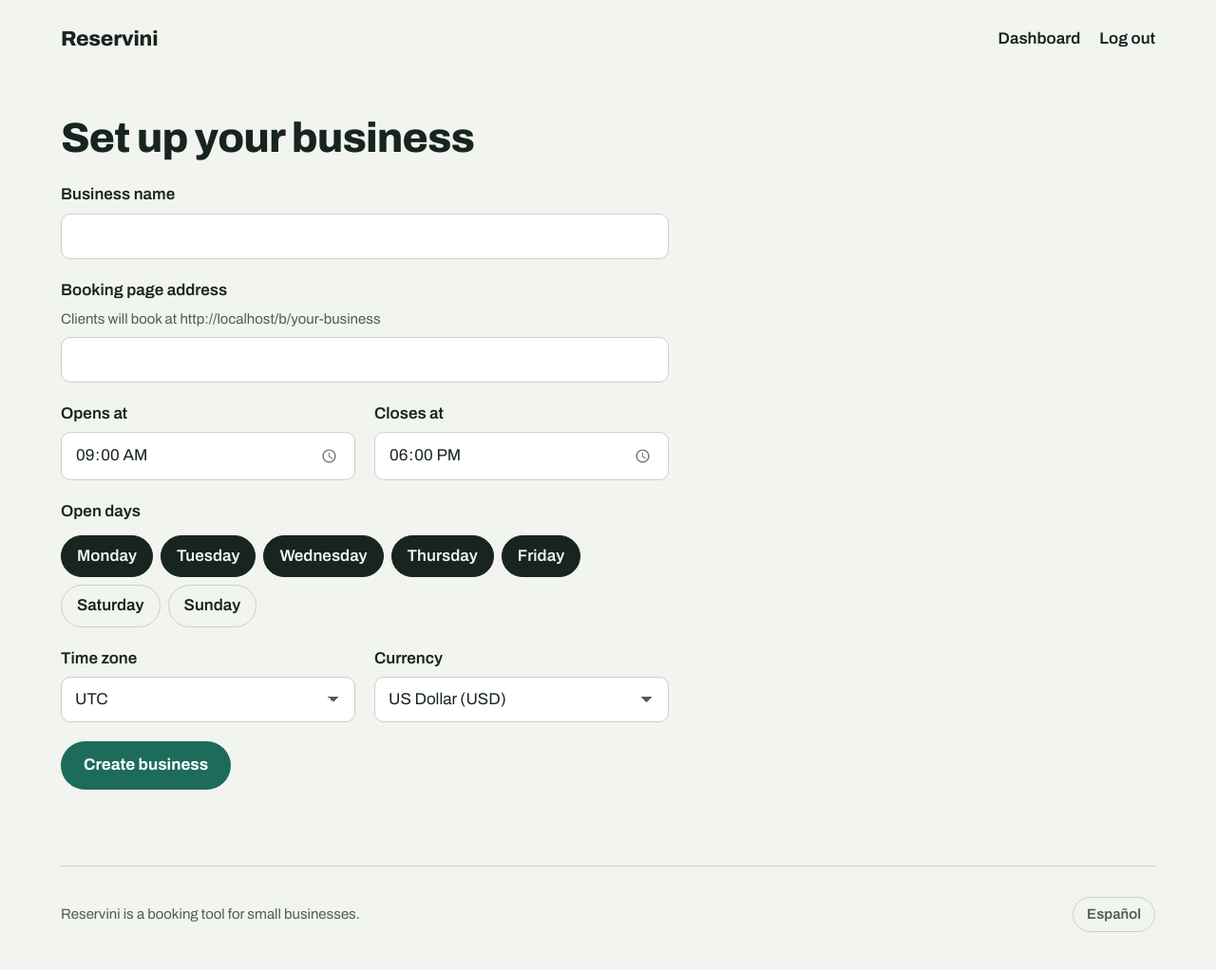
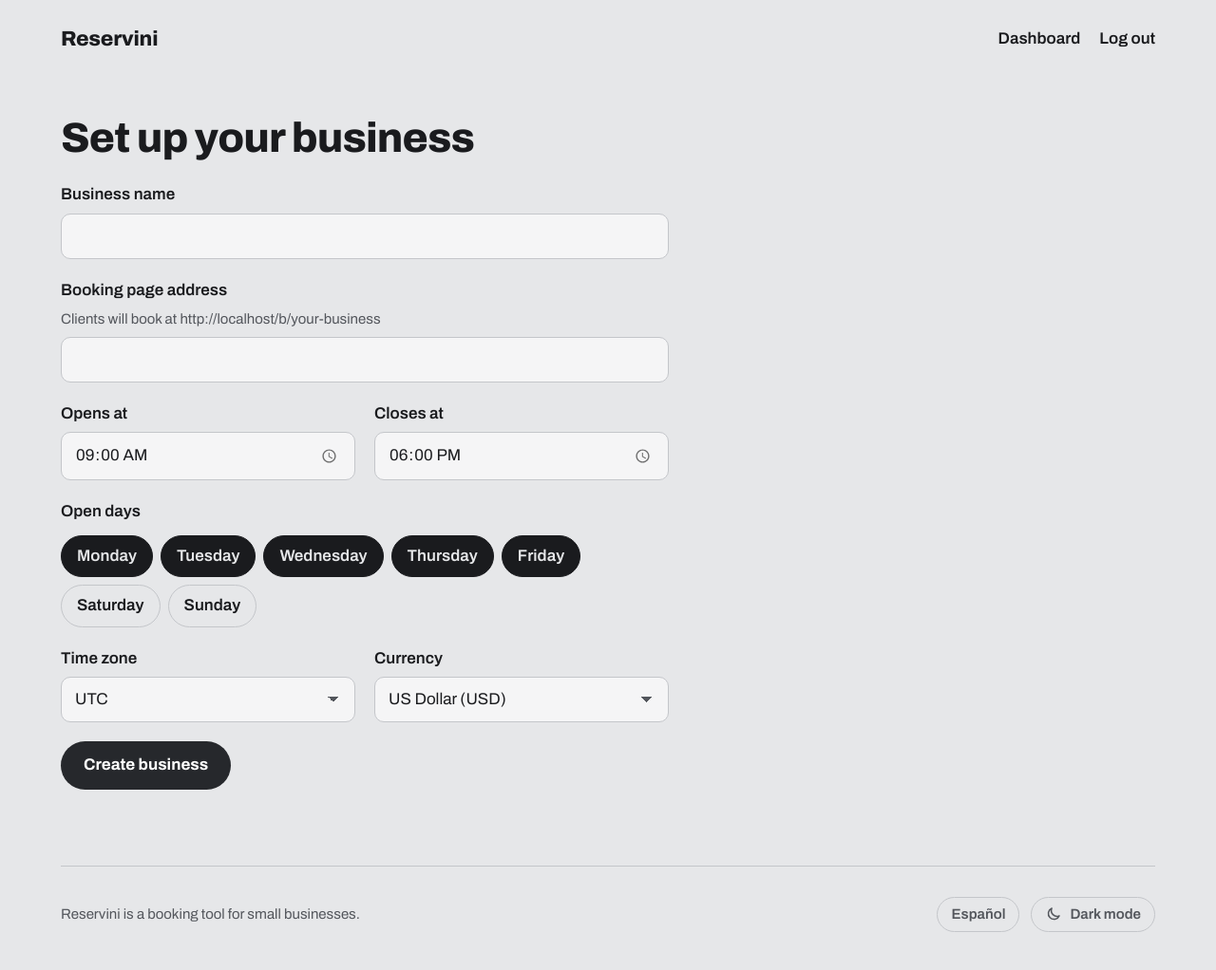
Before and after one commit to UiUyHerrera/librardos, a Flask app: page /dashboard/business/new in a window 1280 px wide. Shown: the whole page at 95% size. Run offline with Flask 3, Linux system fonts and the light colour scheme; the visitor is signed in with stand-in values (Sample User, id 1); data that the repository does not hold is empty.

Commit message:
paleta gris sin verde y botón de modo claro y oscuro

```diff
--- a/reservini/__init__.py
+++ b/reservini/__init__.py
@@ -11,6 +11,7 @@ from reservini.language import select_locale
 from reservini.main import bp as main_bp
 from reservini.models import Booking, Business, Service, User
 from reservini.security import add_security_headers
+from reservini.theme import bp as theme_bp
 
 
 def create_app(config_class=Config):
@@ -30,6 +31,7 @@ def create_app(config_class=Config):
     app.register_blueprint(auth_bp)
     app.register_blueprint(dashboard_bp)
     app.register_blueprint(language_bp)
+    app.register_blueprint(theme_bp)
     app.register_blueprint(errors_bp)
     app.after_request(add_security_headers)
     app.shell_context_processor(make_shell_context)
--- a/reservini/language.py
+++ b/reservini/language.py
@@ -1,12 +1,12 @@
 from flask import Blueprint, abort, current_app, redirect, request, url_for
 from flask_babel import get_locale
 
+from reservini.preferences import remember_preference
 from reservini.security import safe_next_url
 
 bp = Blueprint("language", __name__)
 
 LANGUAGE_COOKIE = "language"
-ONE_YEAR_IN_SECONDS = 60 * 60 * 24 * 365
 
 
 def select_locale():
@@ -28,12 +28,4 @@ def change_language(code):
         abort(404)
 
     response = redirect(safe_next_url(request.args.get("next"), url_for("main.index")))
-    response.set_cookie(
-        LANGUAGE_COOKIE,
-        code,
-        max_age=ONE_YEAR_IN_SECONDS,
-        httponly=True,
-        samesite="Lax",
-        secure=request.is_secure,
-    )
-    return response
+    return remember_preference(response, LANGUAGE_COOKIE, code)
--- a/reservini/static/style.css
+++ b/reservini/static/style.css
@@ -1,16 +1,16 @@
 :root {
-  color-scheme: light dark;
-  --paper: #f1f4ef;
-  --surface: #ffffff;
-  --ink: #17241f;
-  --muted: #4f5d57;
-  --line: #c9d2cc;
-  --teal: #1d6b5b;
-  --on-teal: #ffffff;
+  color-scheme: light;
+  --paper: #e6e7e9;
+  --surface: #f5f5f6;
+  --ink: #1a1b1e;
+  --muted: #53565c;
+  --line: #c4c6ca;
+  --accent: #26282c;
+  --on-accent: #ffffff;
   --marigold: #e8a92c;
   --sky: #9cc7d9;
-  --on-light-block: #17241f;
-  --focus: #1d6b5b;
+  --on-light-block: #1a1b1e;
+  --focus: #1a1b1e;
   --danger: #b42318;
   --page-width: 72rem;
   --gutter: 1.25rem;
@@ -363,10 +377,10 @@ h3 {
   justify-self: start;
   min-height: 3rem;
   padding: 0.75rem 1.5rem;
-  background: var(--teal);
+  background: var(--accent);
   border: 0;
   border-radius: 999px;
-  color: var(--on-teal);
+  color: var(--on-accent);
   font: inherit;
   font-weight: 700;
   text-decoration: none;
@@ -785,3 +799,49 @@ h3 {
   outline: 3px solid var(--focus);
   outline-offset: 2px;
 }
+
+.preferences {
+  display: flex;
+  flex-wrap: wrap;
+  align-items: center;
+  gap: 0.75rem;
+}
+
+.theme-switch {
+  display: inline-flex;
+  align-items: center;
+  gap: 0.5rem;
+  padding: 0.375rem 0.875rem;
+  border: 1.5px solid var(--line);
+  border-radius: 999px;
+  color: inherit;
+  font-size: 0.9375rem;
+  font-weight: 600;
+  text-decoration: none;
+}
+
+.theme-switch:hover {
+  border-color: var(--ink);
+}
+
+.theme-to-light {
+  display: none;
+}
+
+:root[data-theme="dark"] .theme-to-light {
+  display: inline-flex;
+}
+
+:root[data-theme="dark"] .theme-to-dark {
+  display: none;
+}
+
+@media (prefers-color-scheme: dark) {
+  :root:not([data-theme="light"]) .theme-to-light {
+    display: inline-flex;
+  }
+
+  :root:not([data-theme="light"]) .theme-to-dark {
+    display: none;
+  }
+}
--- a/reservini/templates/base.html
+++ b/reservini/templates/base.html
@@ -1,5 +1,5 @@
 <!doctype html>
-<html lang="{{ current_language }}">
+<html lang="{{ current_language }}"{% if current_theme %} data-theme="{{ current_theme }}"{% endif %}>
 <head>
   <meta charset="utf-8">
   <meta name="viewport" content="width=device-width, initial-scale=1">
@@ -45,11 +45,21 @@
 
   <footer class="site-footer">
     <p>{{ _("Reservini is a booking tool for small businesses.") }}</p>
-    <nav class="language-switch" aria-label="{{ _('Language') }}">
-      {% for code, name in config.LANGUAGES.items() if code != current_language %}
-      <a href="{{ url_for('language.change_language', code=code, next=request.path) }}" lang="{{ code }}" hreflang="{{ code }}">{{ name }}</a>
-      {% endfor %}
-    </nav>
+    <div class="preferences">
+      <nav class="language-switch" aria-label="{{ _('Language') }}">
+        {% for code, name in config.LANGUAGES.items() if code != current_language %}
+        <a href="{{ url_for('language.change_language', code=code, next=request.path) }}" lang="{{ code }}" hreflang="{{ code }}">{{ name }}</a>
+        {% endfor %}
+      </nav>
+      <a class="theme-switch theme-to-dark" href="{{ url_for('theme.change_theme', name='dark', next=request.path) }}">
+        <svg aria-hidden="true" viewBox="0 0 24 24" width="18" height="18"><path d="M20 14.5A8 8 0 0 1 9.5 4a8 8 0 1 0 10.5 10.5Z" fill="none" stroke="currentColor" stroke-width="2" stroke-linejoin="round"/></svg>
+        {{ _("Dark mode") }}
+      </a>
+      <a class="theme-switch theme-to-light" href="{{ url_for('theme.change_theme', name='light', next=request.path) }}">
+        <svg aria-hidden="true" viewBox="0 0 24 24" width="18" height="18"><circle cx="12" cy="12" r="4" fill="none" stroke="currentColor" stroke-width="2"/><path d="M12 2v2M12 20v2M4.9 4.9l1.4 1.4M17.7 17.7l1.4 1.4M2 12h2M20 12h2M4.9 19.1l1.4-1.4M17.7 6.3l1.4-1.4" stroke="currentColor" stroke-width="2" stroke-linecap="round"/></svg>
+        {{ _("Light mode") }}
+      </a>
+    </div>
   </footer>
 </body>
 </html>
--- /dev/null
+++ b/reservini/theme.py
@@ -0,0 +1,24 @@
+from flask import Blueprint, abort, redirect, request, url_for
+
+from reservini.preferences import remember_preference
+from reservini.security import safe_next_url
+
+bp = Blueprint("theme", __name__)
+
+THEME_COOKIE = "theme"
+THEMES = ("light", "dark")
+
+
+@bp.app_context_processor
+def inject_current_theme():
+    theme = request.cookies.get(THEME_COOKIE)
+    return {"current_theme": theme if theme in THEMES else None}
+
+
+@bp.get("/theme/<name>")
+def change_theme(name):
+    if name not in THEMES:
+        abort(404)
+
+    response = redirect(safe_next_url(request.args.get("next"), url_for("main.index")))
+    return remember_preference(response, THEME_COOKIE, name)
```
Also changed, not shown: other parts of reservini/static/style.css (+31 -17 lines), reservini/preferences.py (added, +15 -0 lines), tests/test_theme.py (added, +18 -0 lines), reservini/translations/es/LC_MESSAGES/messages.po.
